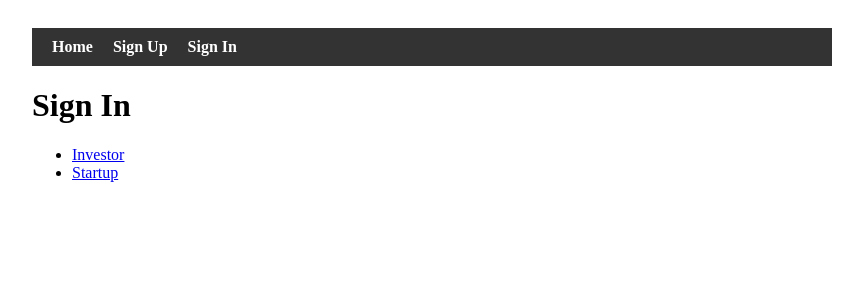
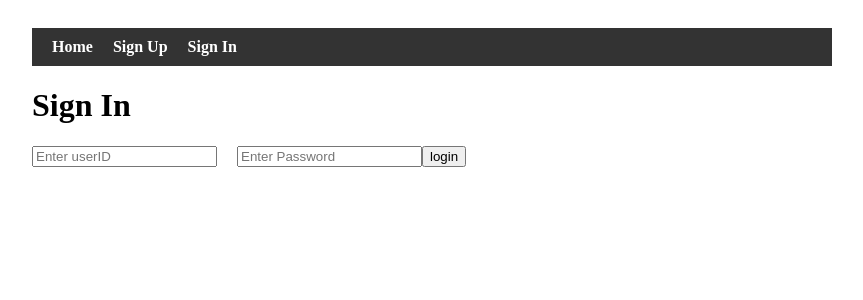
Before and after one commit to AnilKumarYogi/sales-analysis, a React (Create React App) app: page /signIn in a window 1280 px wide. Shown: the top 300 px of the page, without its empty margins (208-1071 px from the left). Built offline with nearby package versions, Linux system fonts and the light colour scheme.

Commit message:
login with credentials

```diff
--- a/src/App.js
+++ b/src/App.js
@@ -9,8 +9,8 @@ import { useState } from "react";
 function App() {
   const [globalData, setGlobalData] = useState({
     investorData: [
-      { userId: "anil_yogi", password: "ythrbdh" },
-      { userId: "dhiraj", password: "yrvbnjstr" },
+      { userId: "anil", password: "yogi" },
+      { userId: "dhiraj", password: "fundrev" },
     ],
     startupData: [
       {
@@ -25,6 +25,10 @@ function App() {
   const [selectedFile, setSelectedFile] = useState(null);
   const [salesData, setSalesData] = useState([]);
 
+  const [loginId, setloginId] = useState("");
+  const [loginPassword, setLoginPassword] = useState("");
+  const [loginMessage, setLoginMessage] = useState("");
+
   const handleGlobalData = (newGlobalData) => {
     setGlobalData(newGlobalData);
   };
@@ -35,6 +39,16 @@ function App() {
 
   const handleSalesData = (data) => {
     setSalesData(data);
+  };
+
+  const handleLoginId = (data) => {
+    setloginId(data);
+  };
+  const handleLoginPassword = (data) => {
+    setLoginPassword(data);
+  };
+  const handleLoginMessage = (data) => {
+    setLoginMessage(data);
   };
 
   return (
@@ -65,7 +79,20 @@ function App() {
             <SignUp globalData={globalData} onDataUpdate={handleGlobalData} />
           }
         />
-        <Route path="/signIn/" element={<SignIn globalData={globalData} />} />
+        <Route
+          path="/signIn/"
+          element={
+            <SignIn
+              globalData={globalData}
+              loginId={loginId}
+              handleLoginId={handleLoginId}
+              loginPassword={loginPassword}
+              handleLoginPassword={handleLoginPassword}
+              loginMessage={loginMessage}
+              handleLoginMessage={handleLoginMessage}
+            />
+          }
+        />
         <Route
           path="/signIn/investor"
           element={<Investor globalData={globalData} />}
--- a/src/signIn/SignIn.js
+++ b/src/signIn/SignIn.js
@@ -1,9 +1,49 @@
 import { Link } from "react-router-dom";
+// import { useState } from "react";
 
-const SignIn = ({ globalData }) => {
+const SignIn = ({
+  globalData,
+  loginId,
+  handleLoginId,
+  loginPassword,
+  handleLoginPassword,
+  loginMessage,
+  handleLoginMessage,
+}) => {
+  // const [loginId, setloginId] = useState("");
+  // const [loginPassword, setLoginPassword] = useState("");
+  // const [loginMessage, setLoginMessage] = useState("");
+
+  const handleLoginClick = () => {
+    const isLoginSuccessful = globalData.investorData.some(
+      (user) => user.userId === loginId && user.password === loginPassword
+    );
+    if (isLoginSuccessful) {
+      handleLoginMessage("Login successful!");
+      // Perform any additional actions for a successful login
+    } else {
+      handleLoginMessage("Invalid login credentials. Please sign up first.");
+    }
+  };
   return (
     <div>
       <h1>Sign In</h1>
+      <input
+        type="text"
+        value={loginId}
+        onChange={(e) => handleLoginId(e.target.value)}
+        placeholder="Enter userID"
+        style={{ marginRight: "20px" }}
+      />
+      <input
+        type="password"
+        value={loginPassword}
+        onChange={(e) => handleLoginPassword(e.target.value)}
+        placeholder="Enter Password"
+      />
+      <button onClick={handleLoginClick}>login</button>
+      <p>{loginMessage}</p>
+      {loginMessage === "Login successful!" ? (
         <ul>
           <li>
             <Link to="/signIn/investor">Investor</Link>
@@ -12,6 +52,7 @@ const SignIn = ({ globalData }) => {
             <Link to="/signIn/startup">Startup</Link>
           </li>
         </ul>
+      ) : null}
     </div>
   );
 };
```
Lines whose indentation alone changed are shown as unchanged.
